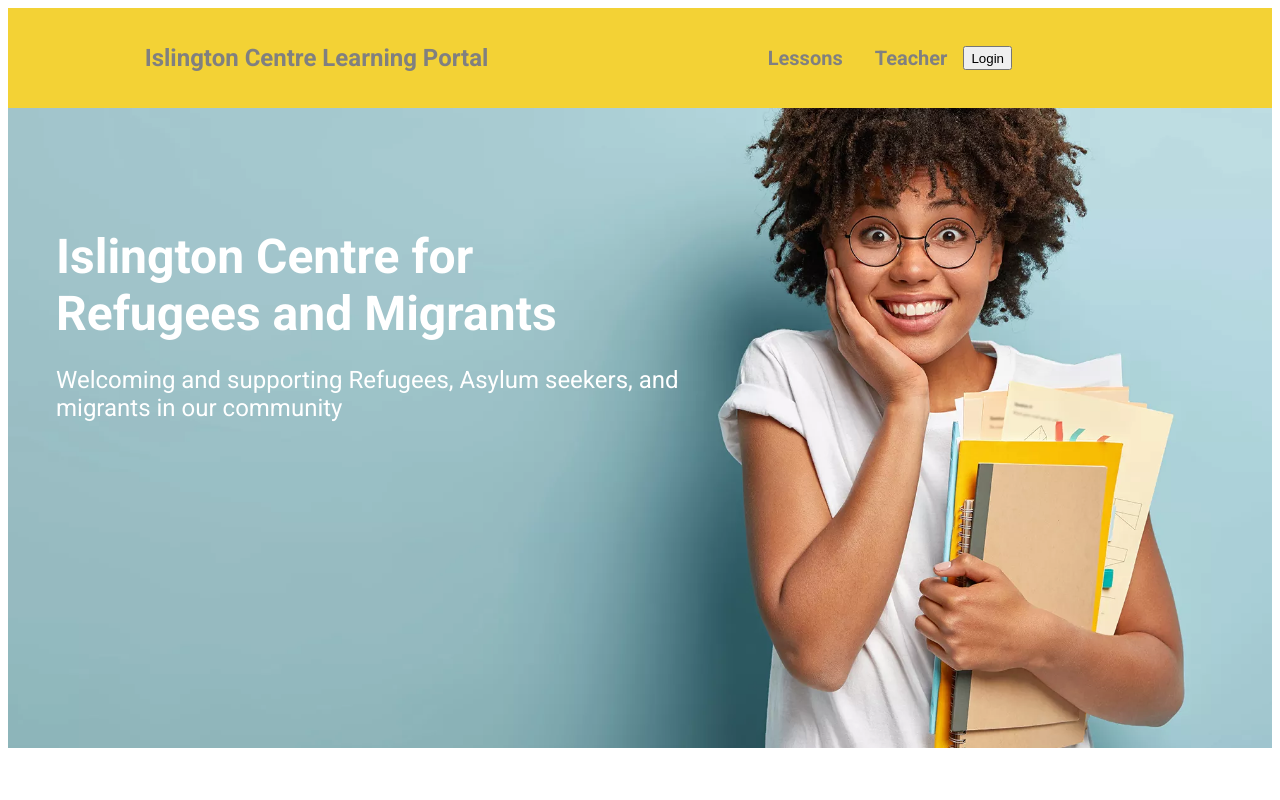
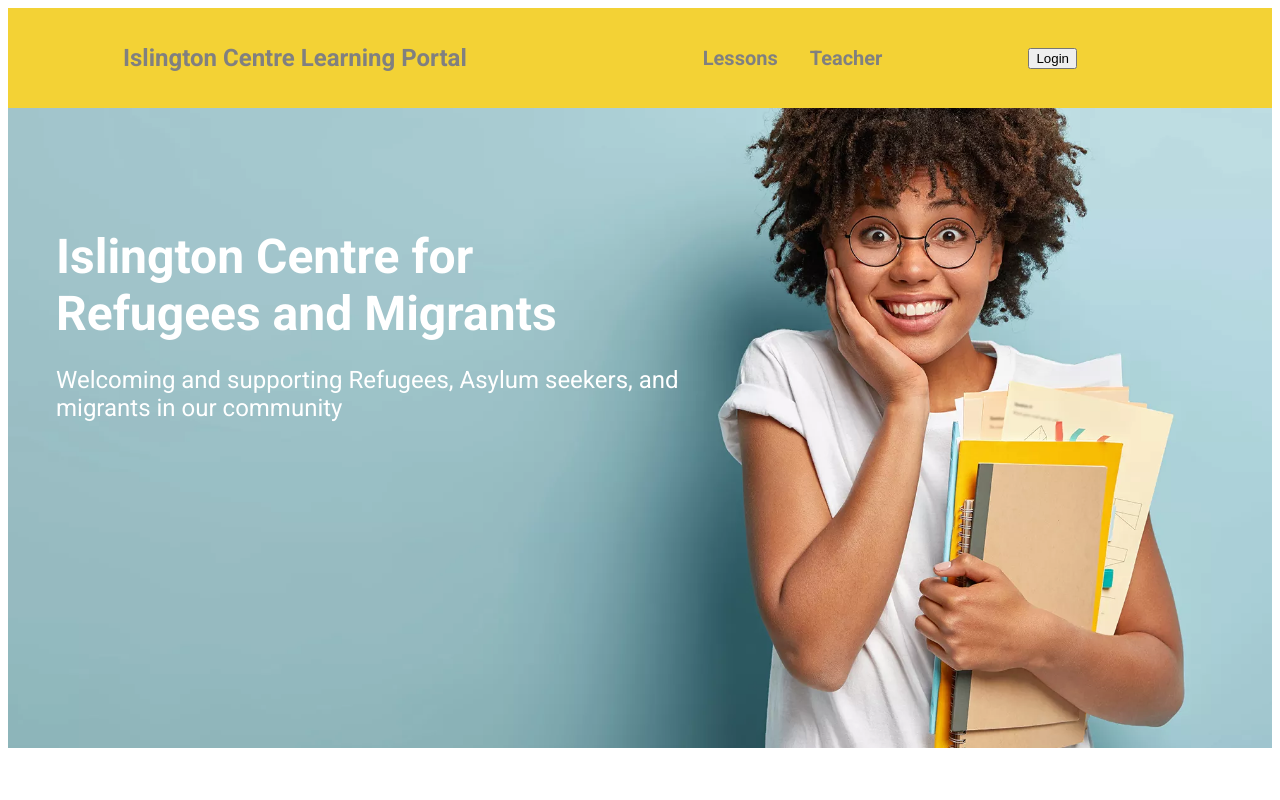
Before and after one commit to rahwafesseha/ldn8-Isligton-center-app, a React (Create React App) app in the folder client/: page / in a window 1280 px wide. Shown: the top 800 px of the page. Built offline with nearby package versions, Linux system fonts and the light colour scheme; no server answers.

Commit message:
put login in a separate div

```diff
--- a/client/src/component/header/Navbar.jsx
+++ b/client/src/component/header/Navbar.jsx
@@ -29,6 +29,8 @@ const Navbar = () => {
           <Link className="link" to="/teacher">
             <li className="teacher-link">Teacher</li>
           </Link>
+        </ul>
+        <div>
           {!isAuthenticated ? (
             <button onClick={() => loginWithRedirect()}>Login</button>
           ) : (
@@ -38,8 +40,7 @@ const Navbar = () => {
               Logout
             </button>
           )}
-        </ul>
-
+        </div>
 
         <span>
           <div className="hamburger" onClick={handleNav}>
@@ -63,7 +64,6 @@ const Navbar = () => {
                 style={{ color: "inherit", textDecoration: "inherit" }}
               >
                 <li>Teacher</li>
-                <li>try</li>
               </Link>
             </ul>
           </div>
```
